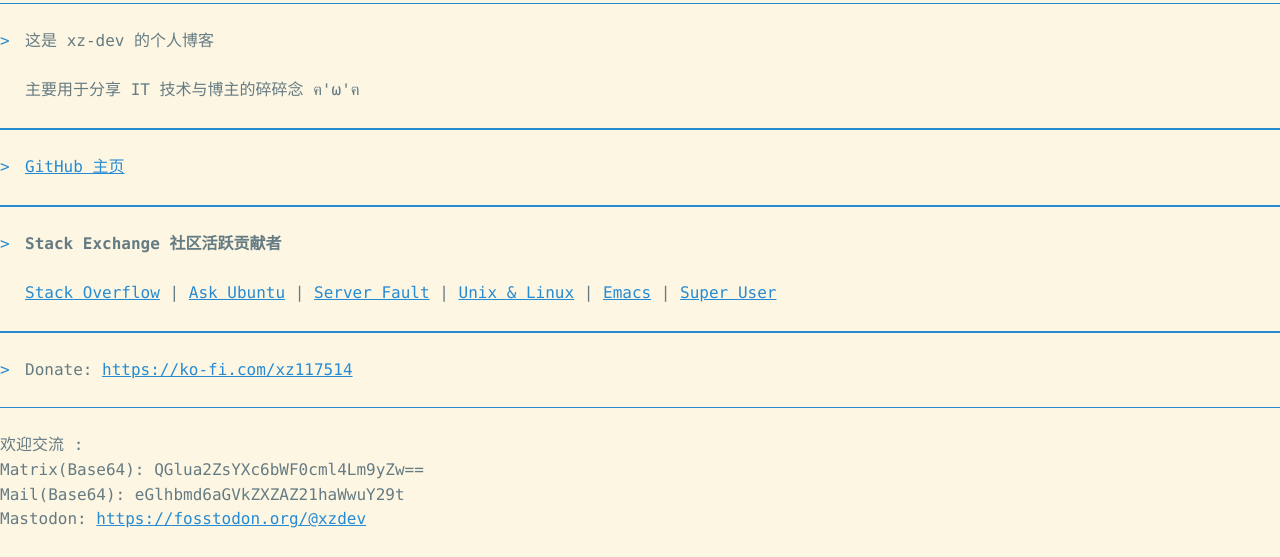
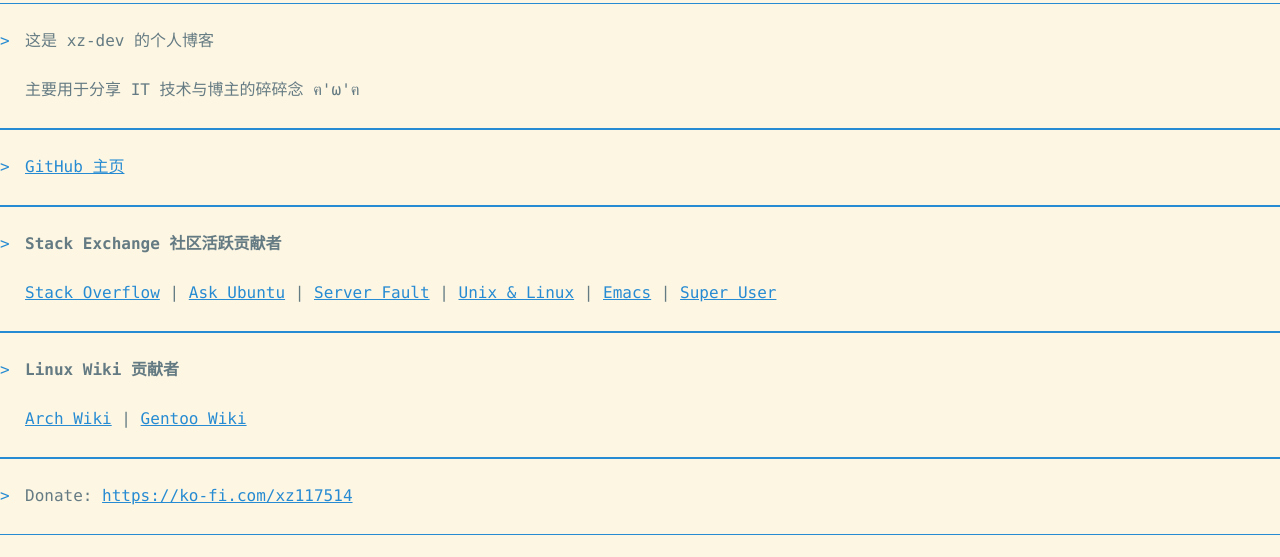
Before and after one commit to xz-dev/xzos-blog, an Astro site: page /about in a window 1280 px wide. Shown: the part 204-761 px from the top of the page. Built offline with nearby package versions, Linux system fonts and the light colour scheme; Astro itself is replaced by a stand-in of ours; a small style sheet from the web is missing.

Commit message:
add: Linux Wiki 贡献链接 (Arch/Gentoo)

```diff
--- a/src/pages/about.astro
+++ b/src/pages/about.astro
@@ -39,6 +39,14 @@
 					</blockquote>
 
 					<blockquote>
+						<p><strong>Linux Wiki 贡献者</strong></p>
+						<p>
+							<a href="https://wiki.archlinux.org/title/Special:Contributions/Xz-dev" target="_blank" rel="noopener noreferrer">Arch Wiki</a> |
+							<a href="https://wiki.gentoo.org/wiki/Special:Contributions/Inkflaw" target="_blank" rel="noopener noreferrer">Gentoo Wiki</a>
+						</p>
+					</blockquote>
+
+					<blockquote>
 						<p>Donate: <a href="https://ko-fi.com/xz117514" target="_blank" rel="noopener noreferrer">https://ko-fi.com/xz117514</a></p>
 					</blockquote>
 
```
